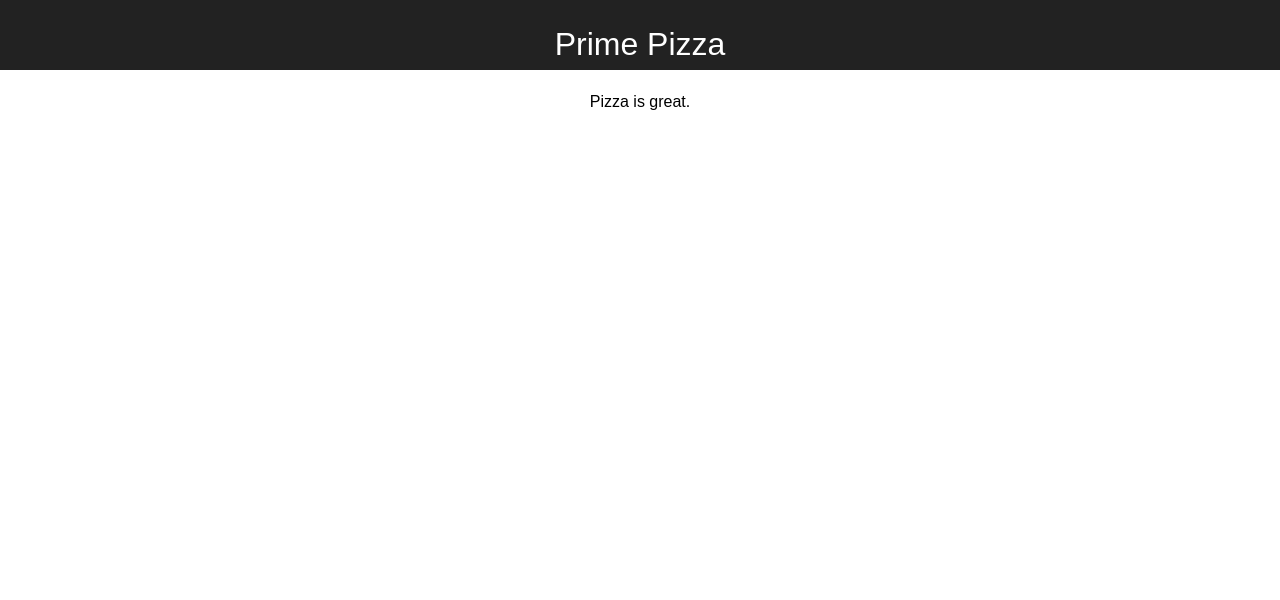
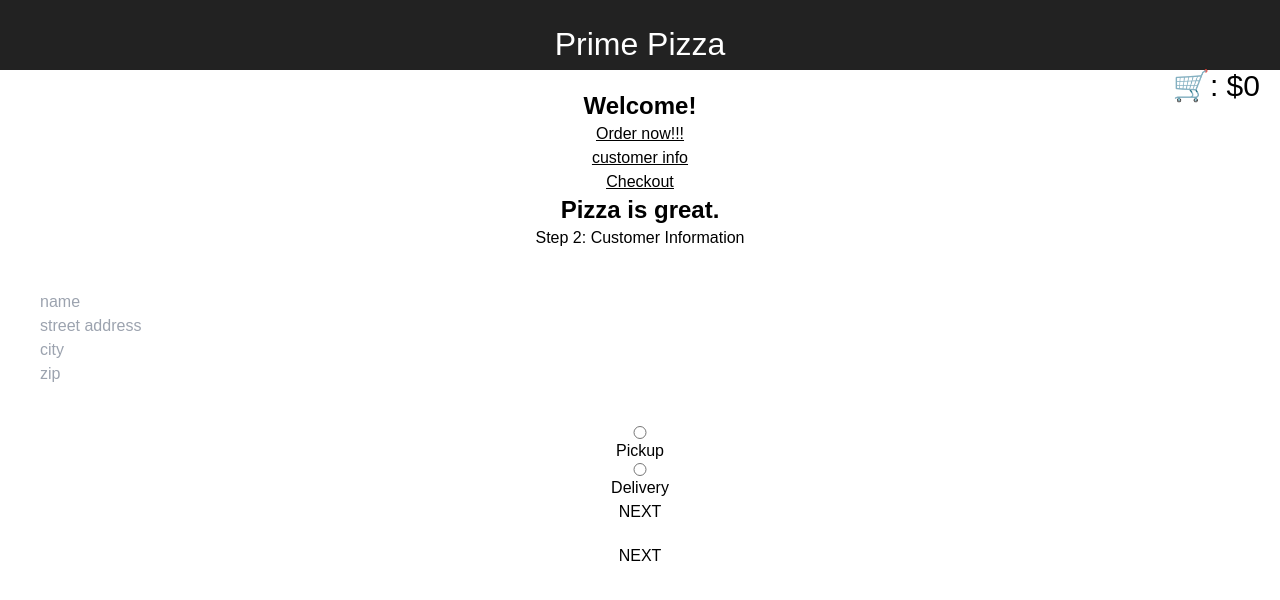
Before and after one commit to ElijahLawson/redux-pizza-parlor, a React (Create React App) app: page /#/customerInfo in a window 1280 px wide. Shown: the top 600 px of the page. Built offline with nearby package versions, Linux system fonts and the light colour scheme; no server answers.

Commit message:
added checkout component, table CSS, and other stuff

```diff
--- a/src/components/App/App.jsx
+++ b/src/components/App/App.jsx
@@ -3,12 +3,28 @@ import axios from 'axios';
 import { useSelector, useDispatch } from 'react-redux';
 import { useEffect } from 'react';
 import './App.css';
+import CustomerInfo from '../CustomerInfo/CustomerInfo';
+import OrderPage from '../OrderPage/OrderPage';
+import { HashRouter as Router, Route, Link } from 'react-router-dom';
+import Checkout from './Checkout/Checkout';
 
 function App() {
 
   useEffect(() => {
     getPizzas()
   }, [])
+
+  // total price for the cart
+  const cart = useSelector(store => store.cart);
+
+  const totalPrice = () => {
+    let total = 0;
+    for (let item of cart) {
+      total += Number(item.price);
+    }
+    console.log("Total Price:", total)
+    return total;
+  }
 
   //Redux Dispatcher
   const dispatch = useDispatch();
@@ -36,12 +52,36 @@ function App() {
     <div className='App'>
       <header className='App-header'>
         <h1 className='App-title'>Prime Pizza</h1>
+        <h3 className='text-black text-right text-3xl'>🛒: ${totalPrice()}</h3>
       </header>
+      <Router>
+      <nav>
+          <h2 className='text-2xl font-bold'>Welcome!</h2>
+          <ul>
+            <li className='underline'><Link to="/">Order now!!!</Link></li>
+            <li className='underline'><Link to="/customerInfo">customer info</Link></li>
+            <li className='underline'><Link to="/checkout">Checkout</Link></li>
+          </ul>
+        </nav>
 
       {/* <img src='images/pizza_photo.png' /> */}
-      <h2>Pizza is great.</h2>
+      <h2 className='text-2xl font-bold'>Pizza is great.</h2>
 
+    <Route  exact path='/'>
+      <OrderPage />
+      <button><Link to="/customerInfo">NEXT</Link></button>
+    </Route>
 
+    <Route exact path='/customerInfo'>
+      <CustomerInfo />
+      <button><Link to="/checkout">NEXT</Link></button>
+    </Route>
+
+    <Route exact path='/checkout'>
+      <Checkout />
+    </Route>
+
+    </Router>
     </div>
   );
 }
--- /dev/null
+++ b/src/components/App/Checkout/Checkout.jsx
@@ -0,0 +1,53 @@
+import { useSelector, useDispatch } from "react-redux";
+import axios from "axios";
+
+function Checkout() {
+    const currentCustomer = useSelector(store => store.currentCustomer);
+    const cart = useSelector(store => store.cart);
+
+    const total = () => {
+        let totalAmount = 0
+        for(let prices of cart) {
+            totalAmount += Number(prices.price)
+        }
+        return Number(totalAmount)
+    }
+
+    return (
+        <>
+            <h3>{currentCustomer.name}</h3>
+            <h3>{currentCustomer.address}</h3>
+            <h3>{currentCustomer.city}</h3>
+            <h3>{currentCustomer.type}</h3>
+
+            <table>
+                <thead>
+                    <tr>
+                        <th>Name</th>
+                        <th>Price</th>
+                    </tr>
+                </thead>
+                <tbody>
+                    {
+                        cart.map((item) => {
+                            return (
+                                <tr key={item.id}>
+                                    <td>{item.name}</td>
+                                    <td>${item.price}</td>
+                                </tr>
+                            )
+                        })
+                    }
+                     <tr>
+                        <td>${total()}</td>
+                    </tr>
+                </tbody>
+
+
+
+            </table>
+
+        </>
+    )
+}
+export default Checkout;
--- /dev/null
+++ b/src/components/CustomerForm/CustomerForm.css
@@ -0,0 +1,14 @@
+form > div {
+    display: flex;
+    flex-flow: column wrap;
+    justify-content: space-around;
+}
+
+.input-flds {
+    margin: 40px;
+    width: 50px;
+}
+
+.radio-btns {
+    margin: 20px;
+}
--- a/src/components/CustomerForm/CustomerForm.jsx
+++ b/src/components/CustomerForm/CustomerForm.jsx
@@ -1,6 +1,7 @@
 import axios from 'axios';
 import { useDispatch } from 'react-redux';
 import { useState } from 'react';
+import './CustomerForm.css';
 
 function CustomerForm() {
     const [nameInput, setNameInput] = useState('');
@@ -39,6 +40,7 @@ function CustomerForm() {
     // onSubmit={(event) => {handleSubmit()
     return (
         <form onSubmit={handleSubmit}>
+            <div className="input-flds">
                 <input
                     placeholder="name"
                     value={nameInput}
@@ -59,7 +61,9 @@ function CustomerForm() {
                     value={zipInput}
                     onChange={(event) => {setZipInput(event.target.value)}}
                 />
+            </div>
             {/* vvvv NEED ALERT TO MAKE SURE USER PICKS DELIVERY OPTION vvvv */}
+            <div className="radio-btns">
                 <input
                     type='radio'
                     name='order-method'
@@ -80,6 +84,7 @@ function CustomerForm() {
                 <label>Delivery</label>
                 {/* vvvvv THIS IS A PLACEHOLDER FOR NOW vvvv */}
                 <button type='submit'>NEXT</button>
+            </div>
         </form>
     )
 }
--- a/src/components/CustomerInfo/CustomerInfo.jsx
+++ b/src/components/CustomerInfo/CustomerInfo.jsx
@@ -1,12 +1,11 @@
 import CustomerForm from '../CustomerForm/CustomerForm';
 
+// page to hold the Customer Form component
 function CustomerInfo() {
 
     return (
         <>
             <h3>Step 2: Customer Information</h3>
-            {/* need customer info form imported here */}
-                {/* including radio buttons */}
             <CustomerForm />
             {/* need button NEXT for moving to another page */}
         </>
```
Lines whose indentation alone changed are shown as unchanged.
